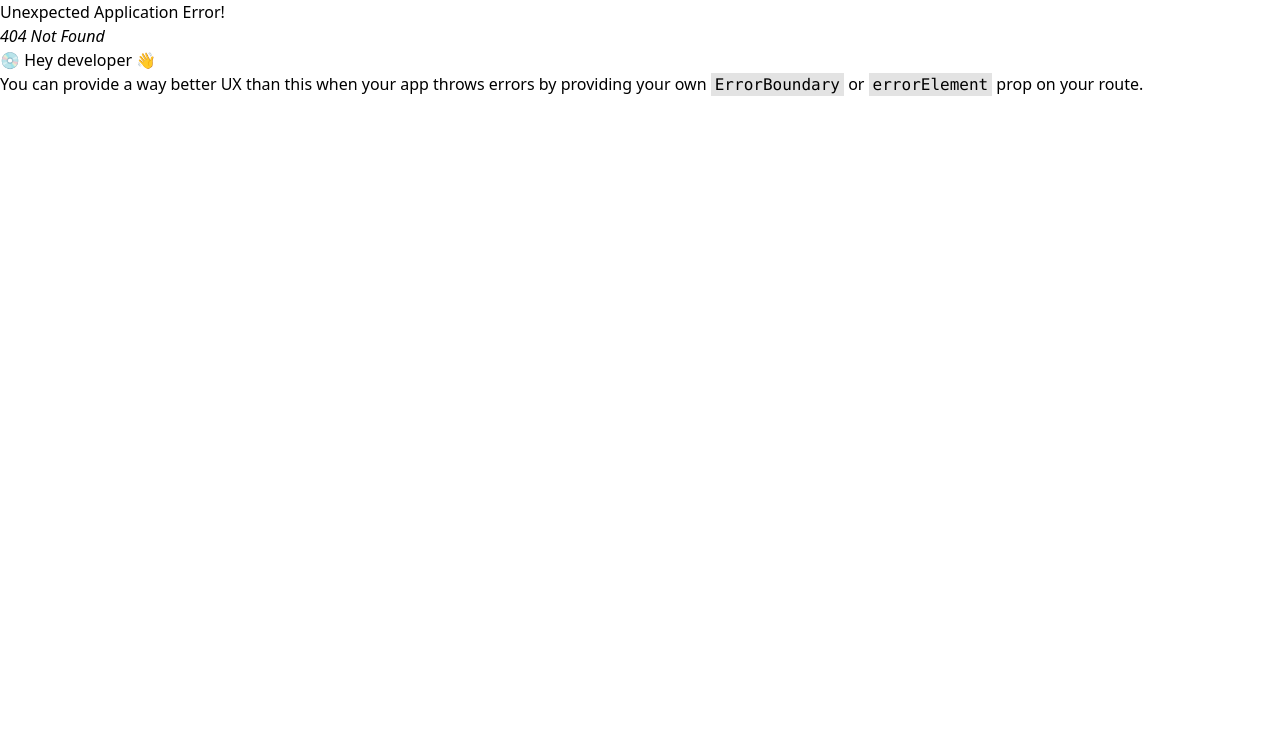
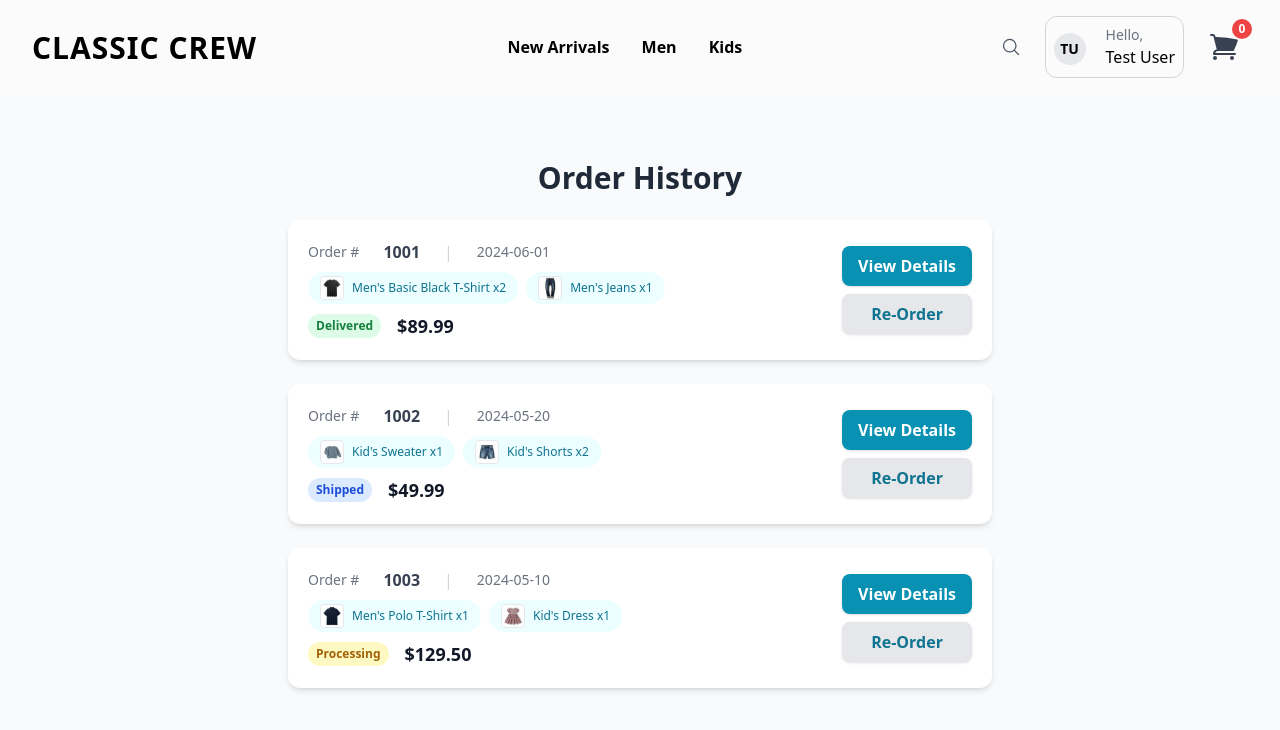
Before and after one commit to ziadSayed99/classic-crew-ecommerce, a React (Vite) app: page /account/orders in a window 1280 px wide. Before the commit this address had no page. Shown: the top 730 px of the page. Built offline with nearby package versions, Linux system fonts and the light colour scheme.

Commit message:
Adding Order view component and page

```diff
--- a/src/components/AccountImg.tsx
+++ b/src/components/AccountImg.tsx
@@ -55,7 +55,7 @@ function AccountImg() {
                 <div className="py-4">
                   <ul className="space-y-2">
                     <li>
-                      <Link to="/orders" className="flex items-center p-2 hover:bg-gray-100 rounded-lg">
+                      <Link to="/account/orders" className="flex items-center p-2 hover:bg-gray-100 rounded-lg">
                         <span className="text-gray-700">My Orders</span>
                       </Link>
                     </li>
--- /dev/null
+++ b/src/components/account/orders.tsx
@@ -0,0 +1,126 @@
+import Navbar from '../Navbar';
+import { useState } from 'react';
+import { products } from '../../data/productItems';
+
+// Helper to get product by name
+const getProductByName = (name: string) => products.find(p => p.name === name);
+
+// Example orders using real products
+const orders = [
+  {
+    id: '1001',
+    date: '2024-06-01',
+    status: 'Delivered',
+    total: 89.99,
+    items: [
+      { name: "Men's Basic Black T-Shirt", qty: 2 },
+      { name: "Men's Jeans", qty: 1 },
+    ],
+    address: '123 Main St, Springfield',
+    payment: 'Credit Card',
+  },
+  {
+    id: '1002',
+    date: '2024-05-20',
+    status: 'Shipped',
+    total: 49.99,
+    items: [
+      { name: "Kid's Sweater", qty: 1 },
+      { name: "Kid's Shorts", qty: 2 },
+    ],
+    address: '456 Oak Ave, Metropolis',
+    payment: 'PayPal',
+  },
+  {
+    id: '1003',
+    date: '2024-05-10',
+    status: 'Processing',
+    total: 129.5,
+    items: [
+      { name: "Men's Polo T-Shirt", qty: 1 },
+      { name: "Kid's Dress", qty: 1 },
+    ],
+    address: '789 Pine Rd, Gotham',
+    payment: 'Debit Card',
+  },
+];
+
+function Orders() {
+  const [openDetails, setOpenDetails] = useState<string | null>(null);
+
+  return (
+    <>
+      <Navbar />
+      <section className="py-8 px-2 sm:px-4 md:px-8 max-w-3xl mx-auto mt-24">
+        <h2 className="text-2xl sm:text-3xl font-bold mb-6 text-center text-gray-800">Order History</h2>
+        <div className="flex flex-col gap-6">
+          {orders.map(order => (
+            <div key={order.id} className="bg-white rounded-xl shadow-md p-5 flex flex-col md:flex-row md:items-center md:justify-between gap-4 transition hover:shadow-lg">
+              <div className="flex-1">
+                <div className="flex flex-col sm:flex-row sm:items-center sm:gap-6 mb-2">
+                  <span className="text-gray-500 text-sm">Order #</span>
+                  <span className="font-semibold text-gray-700">{order.id}</span>
+                  <span className="hidden sm:inline text-gray-300">|</span>
+                  <span className="text-gray-500 text-sm">{order.date}</span>
+                </div>
+                <div className="flex flex-wrap gap-2 mb-2">
+                  {order.items.map((item, idx) => {
+                    const product = getProductByName(item.name);
+                    return (
+                      <span key={idx} className="flex items-center gap-1 bg-cyan-50 text-cyan-700 px-3 py-1 rounded-full text-xs font-medium">
+                        {product && (
+                          <img
+                            src={product.image}
+                            alt={product.name}
+                            className="w-6 h-6 rounded object-cover border border-gray-200 bg-white mr-1"
+                          />
+                        )}
+                        {item.name} x{item.qty}
+                      </span>
+                    );
+                  })}
+                </div>
+                <div className="flex items-center gap-4 mt-2">
+                  <span className={`text-xs font-semibold px-2 py-1 rounded-full ${order.status === 'Delivered' ? 'bg-green-100 text-green-700' : order.status === 'Shipped' ? 'bg-blue-100 text-blue-700' : 'bg-yellow-100 text-yellow-700'}`}>{order.status}</span>
+                  <span className="text-lg font-bold text-gray-900">${order.total.toFixed(2)}</span>
+                </div>
+                {/* Order Details Summary */}
+                {openDetails === order.id && (
+                  <div className="mt-4 bg-gray-50 rounded-lg p-4 border border-gray-100">
+                    <div className="mb-2 text-sm text-gray-700"><span className="font-semibold">Shipping Address:</span> {order.address}</div>
+                    <div className="mb-2 text-sm text-gray-700"><span className="font-semibold">Payment Method:</span> {order.payment}</div>
+                    <div className="mb-2 text-sm text-gray-700"><span className="font-semibold">Items:</span>
+                      <ul className="list-disc list-inside ml-2">
+                        {order.items.map((item, idx) => (
+                          <li key={idx}>{item.name} x{item.qty}</li>
+                        ))}
+                      </ul>
+                    </div>
+                    <div className="text-sm text-gray-700"><span className="font-semibold">Order Total:</span> ${order.total.toFixed(2)}</div>
+                  </div>
+                )}
+              </div>
+              <div className="flex flex-col gap-2 w-full md:w-auto">
+                <button
+                  className="px-4 py-2 bg-cyan-600 text-white rounded-lg font-semibold shadow hover:bg-cyan-700 transition-colors w-full md:w-auto"
+                  onClick={() => setOpenDetails(openDetails === order.id ? null : order.id)}
+                >
+                  {openDetails === order.id ? 'Hide Details' : 'View Details'}
+                </button>
+                <button
+                  className="px-4 py-2 bg-gray-200 text-cyan-700 rounded-lg font-semibold shadow hover:bg-cyan-100 transition-colors w-full md:w-auto"
+                  onClick={() => {}}
+                  disabled
+                >
+                  Re-Order
+                </button>
+              </div>
+            </div>
+          ))}
+        </div>
+      </section>
+    </>
+  )
+}
+
+export default Orders
--- /dev/null
+++ b/src/pages/account/order-page.tsx
@@ -0,0 +1,11 @@
+import Orders from '../../components/account/orders'
+
+function OrderPage() {
+  return (
+    <div className="min-h-screen bg-gray-50 pt-8 pb-16">
+      <Orders />
+    </div>
+  )
+}
+
+export default OrderPage
--- a/src/router.tsx
+++ b/src/router.tsx
@@ -5,6 +5,7 @@ import ContactUsPage from "./pages/contactPage";
 import Faq from "./pages/FaqPage";
 import CheckOutPage from "./pages/checkOut";
 import SearchPage from "./pages/searchPage";
+import OrderPage from "./pages/account/order-page";
 
 const router = createBrowserRouter([
   {
@@ -31,6 +32,10 @@ const router = createBrowserRouter([
     path: "/checkout",
     element: <CheckOutPage />,
   },
+  {
+    path: "/account/orders",
+    element: <OrderPage />,
+  },
 ]);
 
 function Router() {
```
Also changed, not shown: src/components/profile/order.tsx (deleted).
